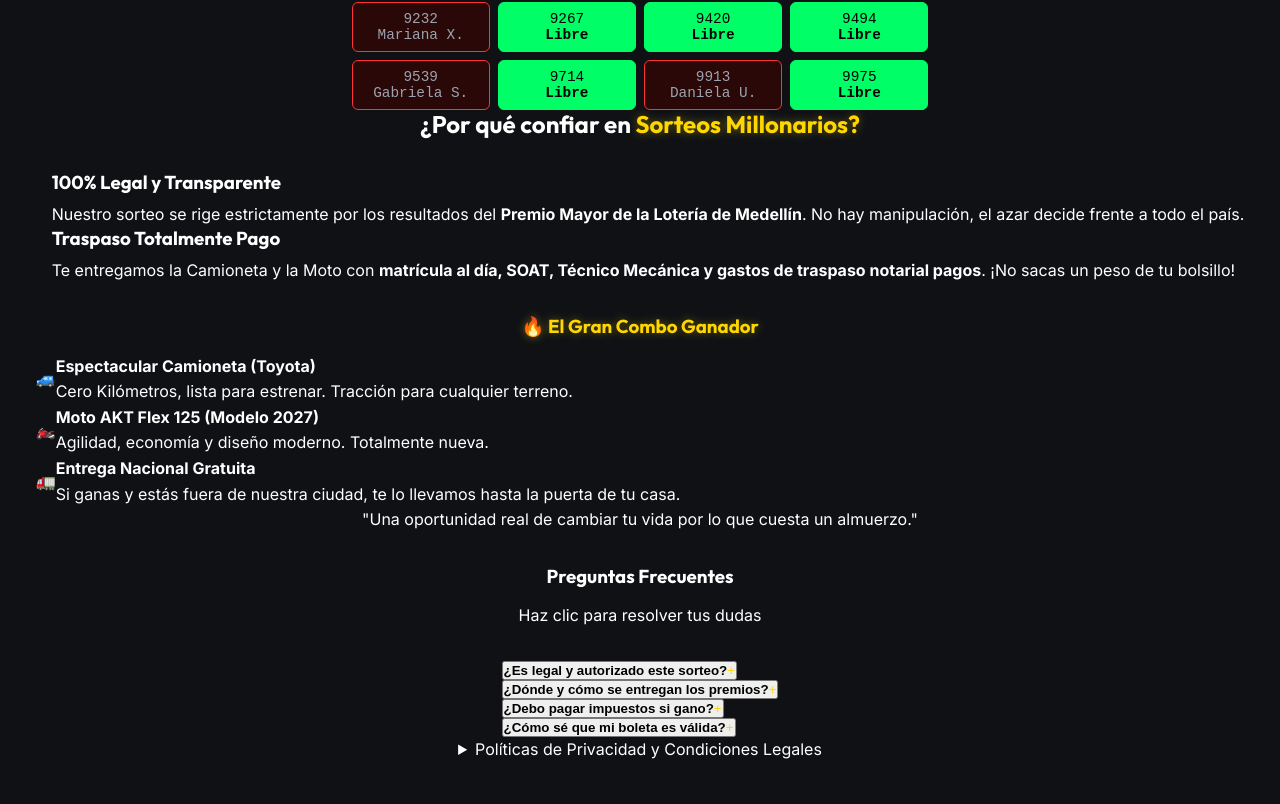
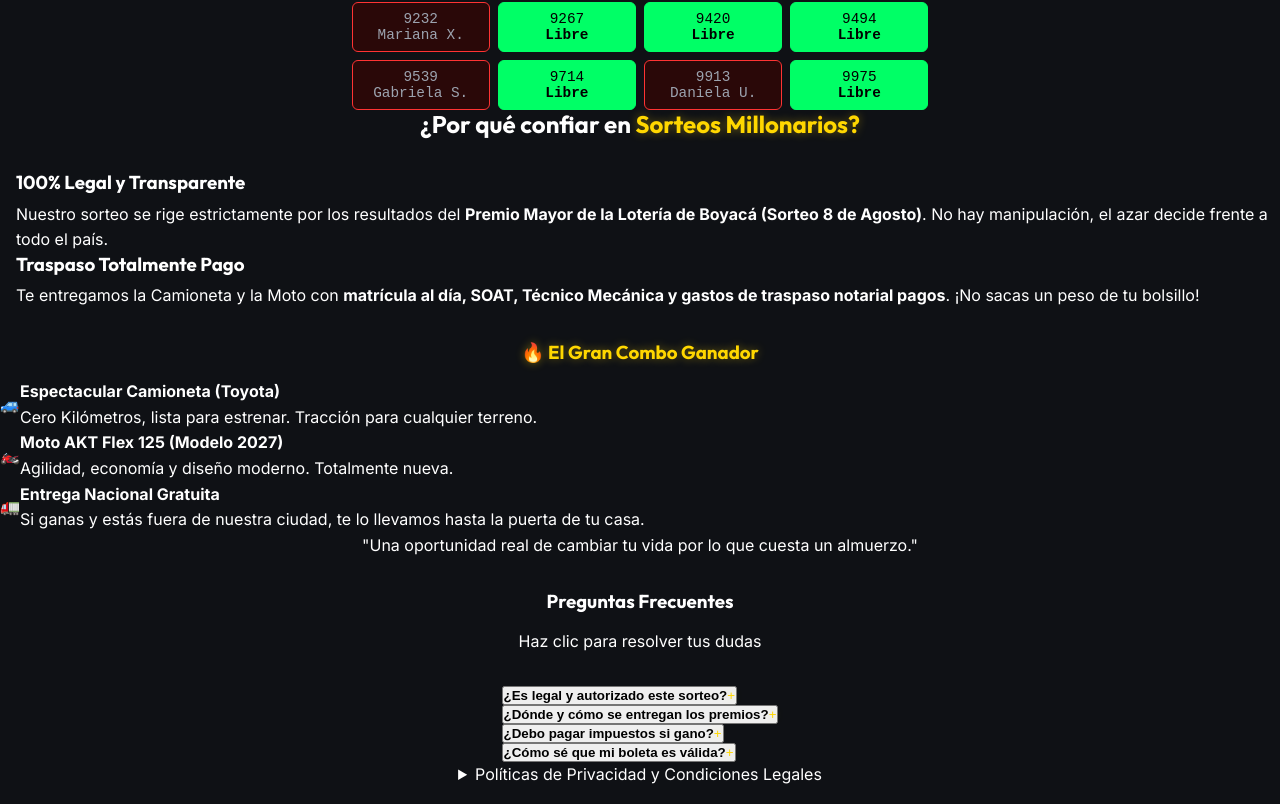
Before and after one commit to raizelmanada-ops/rifas, a Next.js app: page / in a window 1280 px wide. Shown: the part 3030-3834 px from the top of the page. Before the commit the page ends 3808 px from the top, so only its background shows below. Built offline with nearby package versions, Linux system fonts and the light colour scheme; no server answers; the database is empty.

Commit message:
fix: corregir lotería a Boyacá y fecha a 8 de agosto

```diff
--- a/src/app/page.tsx
+++ b/src/app/page.tsx
@@ -524,7 +524,7 @@ export default function Home() {
                 <div>
                   <h3 className="text-xl font-bold mb-2">100% Legal y Transparente</h3>
                   <p className="text-sm text-gray-400 leading-relaxed">
-                    Nuestro sorteo se rige estrictamente por los resultados del <strong className="text-white">Premio Mayor de la Lotería de Medellín</strong>. No hay manipulación, el azar decide frente a todo el país.
+                    Nuestro sorteo se rige estrictamente por los resultados del <strong className="text-white">Premio Mayor de la Lotería de Boyacá (Sorteo 8 de Agosto)</strong>. No hay manipulación, el azar decide frente a todo el país.
                   </p>
                 </div>
               </div>
```
